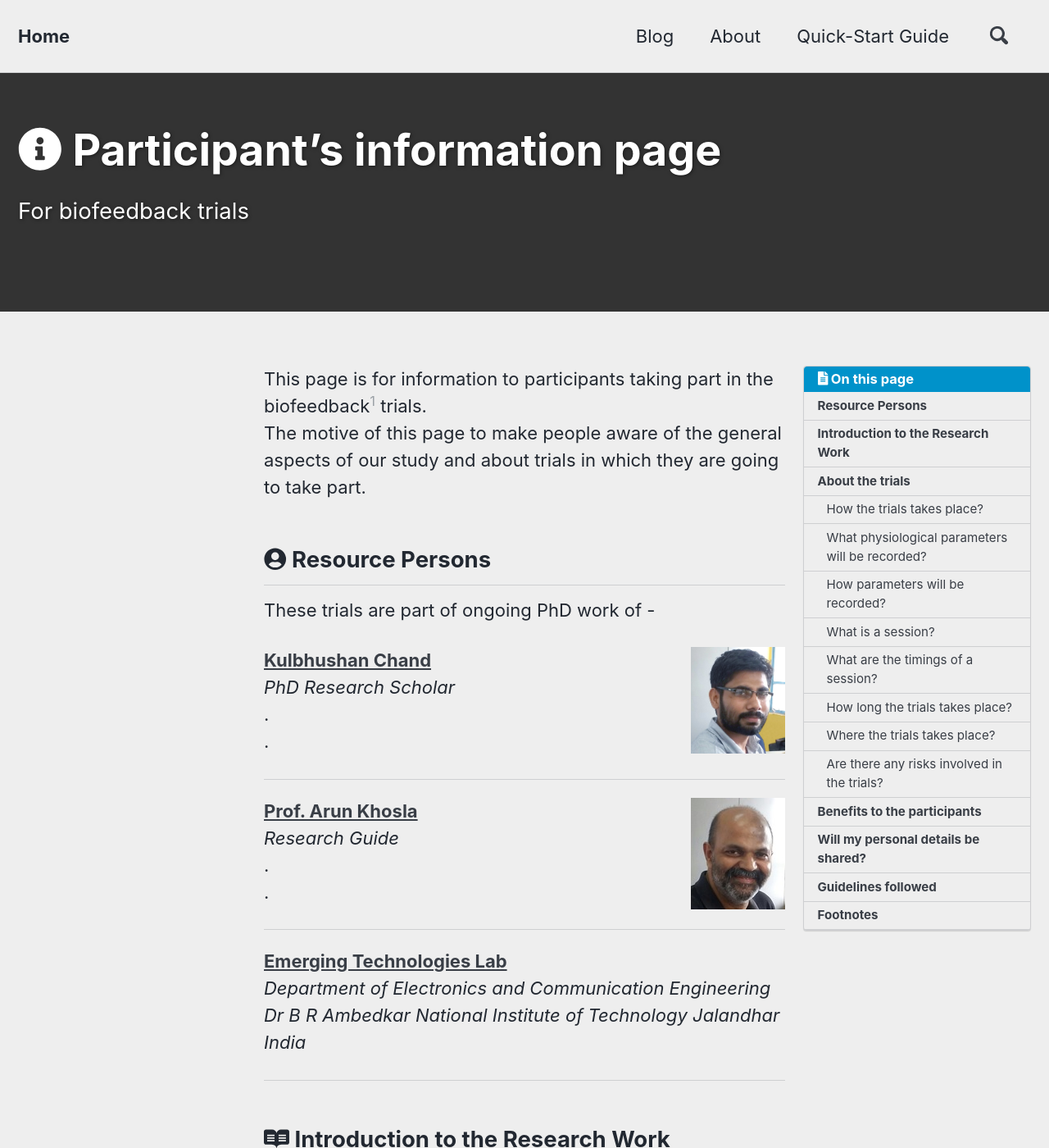
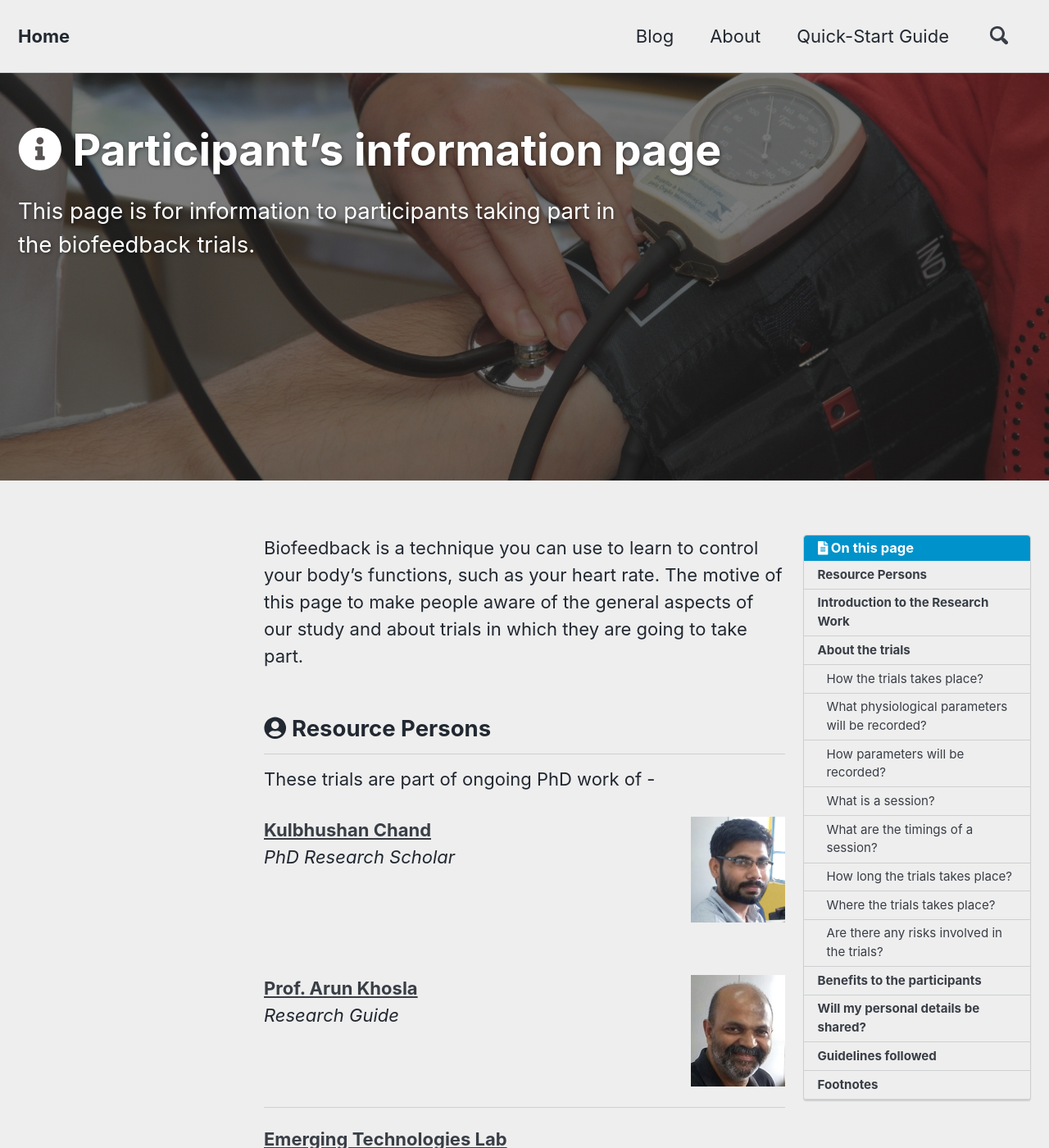
Before and after one commit to kulbhushanchand/kulbhushanchand.github.io-v2, a Jekyll site: the page built from _pages/misc/trials.md, in a window 1280 px wide and 1400 px high. Shown: the whole window at 82% size. Built offline with Jekyll 4.4.1, drawn with Linux system fonts in a browser that asks for light colours; nearby versions of some CDN libraries; comment, search, counter and statistics services are not loaded; a style sheet for code colours, icons or effects is not loaded; some of the changed text lies outside the part shown.

Commit message:
added images

```diff
--- a/_pages/misc/trials.md
+++ b/_pages/misc/trials.md
@@ -1,6 +1,11 @@
 ---
 title: <i class="fas fa-info-circle"></i> Participant's information page
-excerpt: "For biofeedback trials"
+excerpt: "This page is for information to participants taking part in the biofeedback trials.
+<br>
+<br>
+<br>
+<br>
+<br>"
 author_profile: false
 layout: single
 comments: true
@@ -28,11 +33,11 @@ gallery1:
     alt: "Skin temperature acquisition from the skin surface"
     title: "Skin temperature acquisition from the skin surface"
 header:
-  overlay_image: # /assets/images/pages/main/projects-header.jpg
-  overlay_color: "#333"
+  overlay_image: /assets/images/pages/misc/biofeedback-trials.jpeg
+  overlay_filter: rgba(34, 34, 34, 0.6)
 ---
 
-This page is for information to participants taking part in the biofeedback[^1] trials.
+Biofeedback is a technique you can use to learn to control your body's functions, such as your heart rate.
 The motive of this page to make people aware of the general aspects of our study and about trials in which they are going to take part.
 
 ## <i class="fas fa-user-circle"></i> Resource Persons
@@ -42,15 +47,14 @@ These trials are part of ongoing PhD work of -
 ![Kulbhushan Chand]({{ site.url }}{{ site.baseurl }}/assets/images/pages/misc/Kulbhushan_Chand.jpg){: .align-right}{:height="136px" width="115px"}
 [**Kulbhushan Chand**](/about)
 *PhD Research Scholar*
-.
-.
+<br>
+<br>
 
----
 ![Prof. Arun Khosla]({{ site.url }}{{ site.baseurl }}/assets/images/pages/misc/Arun_Khosla.jpg){: .align-right}{:height="136px" width="115px"}
 [**Prof. Arun Khosla**](http://www.nitj.ac.in/index.php/nitj_cinfo/Faculty/38)
 *Research Guide*
-.
-.
+<br>
+<br>
 
 ---
 [**Emerging Technologies Lab**](http://www.nitj.ac.in/ece/)
@@ -147,6 +151,4 @@ Absolutely not. The private information of the participant in records and data w
 
 ## Footnotes
 
-[^1]: Biofeedback is a technique you can use to learn to control your body's functions, such as your heart rate.
-
 *[ICMR]: Indian Council of Medical Research
```
Also changed, not shown: _pages/main/about.md (+2 -1 lines), _pages/main/home.md (+8 -6 lines), blog/index.html (+6 -2 lines), assets/images/pages/main/about-me.jpg (added), assets/images/pages/main/blog.jpeg (added), assets/images/pages/main/home.jpeg (added), assets/images/pages/main/home2.jpg (added), assets/images/pages/misc/biofeedback-trials.jpeg (added), assets/images/pages/misc/biofeedback_trials_header.jpeg (added), assets/images/pages/misc/dummy.png (renamed from assets/images/pages/misc/biofeedback_trials.png).
